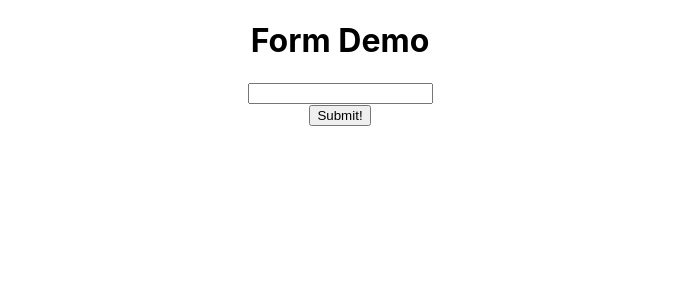
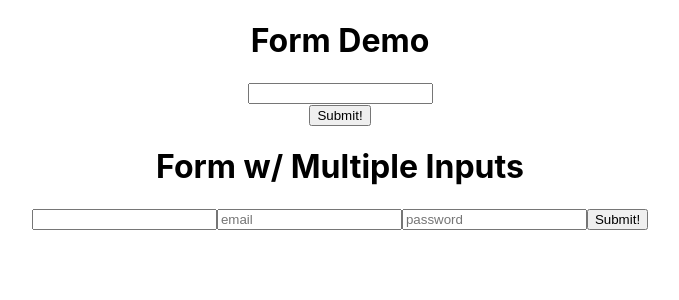
Before and after one commit to cdsalty/reactFormsPractice, a React (Create React App) app: page / in a window 1280 px wide. Shown: the top 300 px of the page, without its empty margins (300-979 px from the left). Built offline with nearby package versions, Linux system fonts and the light colour scheme.

Commit message:
working with multiple forms

```diff
--- a/src/App.js
+++ b/src/App.js
@@ -1,5 +1,6 @@
 import React, {Component} from 'react';
 import Form from './Form';
+import MultipleForm from './MultipleForm';
 import './App.css';
 
 class App extends Component {
@@ -7,6 +8,7 @@ class App extends Component {
     return (
       <div className="App">
         <Form />
+        <MultipleForm />
       </div>
     );
   }
--- /dev/null
+++ b/src/MultipleForm.js
@@ -0,0 +1,57 @@
+import React, {Component} from 'react';
+
+class Form extends Component {
+  constructor(props) {
+    super(props);
+    this.state = {username: '', email: '', password: ''};
+    this.handleChange = this.handleChange.bind(this);
+    this.handleSubmit = this.handleSubmit.bind(this);
+  }
+
+  handleChange(e) {
+    // take the user's input and update it to the state's value
+    // this.setState({username: e.target.value}); // working with one input
+    this.setState({[e.target.name]: e.target.value});
+  }
+
+  handleSubmit(e) {
+    //Since it's a form, prevent the unnessary loading by calling e.preventDefault
+    e.preventDefault(); // stops the page from refreshing.
+    alert(`You typed ${this.state.username}`);
+    // need to reset the name back to blank
+    this.setState({username: ''});
+  }
+
+  render() {
+    return (
+      <div>
+        <h1>Form w/ Multiple Inputs</h1>
+        <form onSubmit={this.handleSubmit}>
+          <input
+            type="text"
+            name="username"
+            value={this.state.username}
+            onChange={this.handleChange}
+          />
+          <input
+            type="email"
+            name="email"
+            placeholder="email"
+            value={this.state.email}
+            onChange={this.handleChange}
+          />
+          <input
+            type="password"
+            name="password"
+            placeholder="password"
+            value={this.state.password}
+            onChange={this.handleChange}
+          />
+          <button>Submit!</button>
+        </form>
+      </div>
+    );
+  }
+}
+
+export default Form;
```
